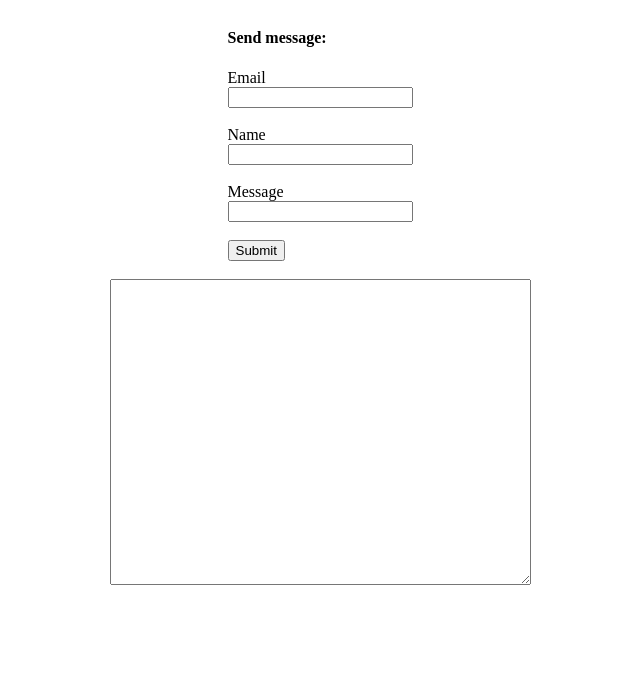
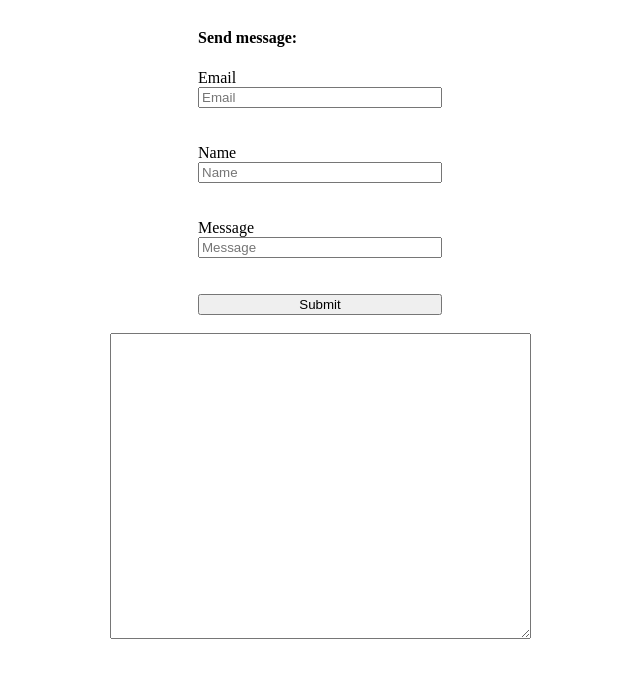
Before and after one commit to yshym/web-labs, a website: page 6/1/index.html in a window 1280 px wide. Shown: the whole page, without its empty margins (320-960 px from the left). Drawn offline with nearby package versions, Linux system fonts and the light colour scheme.

Commit message:
Add form validation for task 1 of lab 6

```diff
--- a/6/1/index.html
+++ b/6/1/index.html
@@ -10,29 +10,44 @@
                 flex-direction: column;
                 align-items: center;
             }
+
+            .input-error {
+                visibility: hidden;
+            }
+
+            input:not(:placeholder-shown):invalid + .input-error {
+                visibility: visible;
+                color: red;
+            }
+
+            .message-form {
+                display: flex;
+                flex-direction: column;
+            }
         </style>
     </head>
     <body>
         <div class="content-center">
-            <form method="POST" action="">
+            <form class="message-form" method="POST" action="">
                 <h4>Send message:</h4>
 
                 <label for="email">Email</label>
-                <br />
-                <input type="email" name="email" value="" />
-                <br />
+                <input type="email" name="email" placeholder="Email" />
+                <span id="email-error" class="input-error">Invalid email</span>
                 <br />
 
                 <label for="name">Name</label>
-                <br />
-                <input type="text" name="name" value="" />
-                <br />
+                <input type="text" name="name" placeholder="Name" pattern="[a-zA-Z]+" />
+                <span
+                    id="name-error"
+                    class="input-error">
+                    Name should contain only latin letters
+                </span>
                 <br />
 
                 <label for="message">Message</label>
-                <br />
-                <input type="text" name="message" value="" />
-                <br />
+                <input type="text" name="message" placeholder="Message" />
+                <span id="message-error" class="input-error">Invalid message</span>
                 <br />
 
                 <button type="submit">Submit</button>
```
